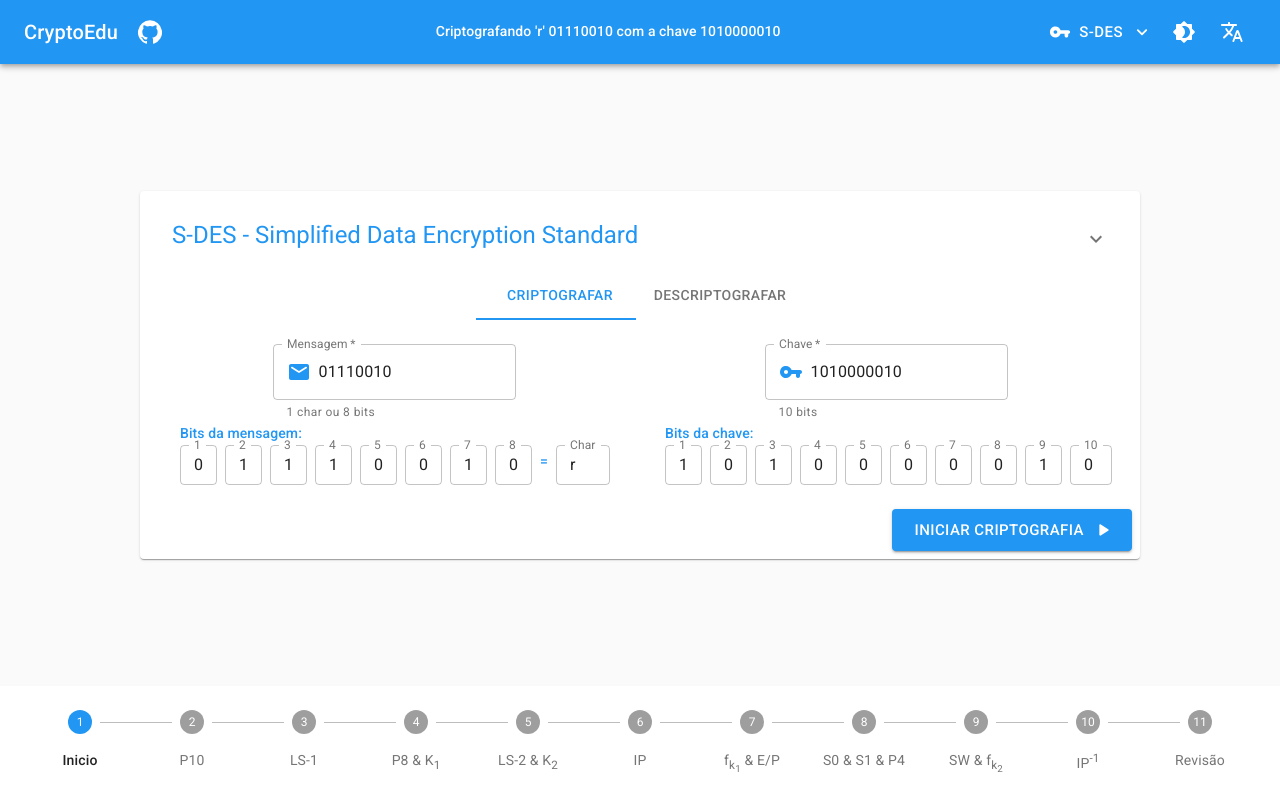
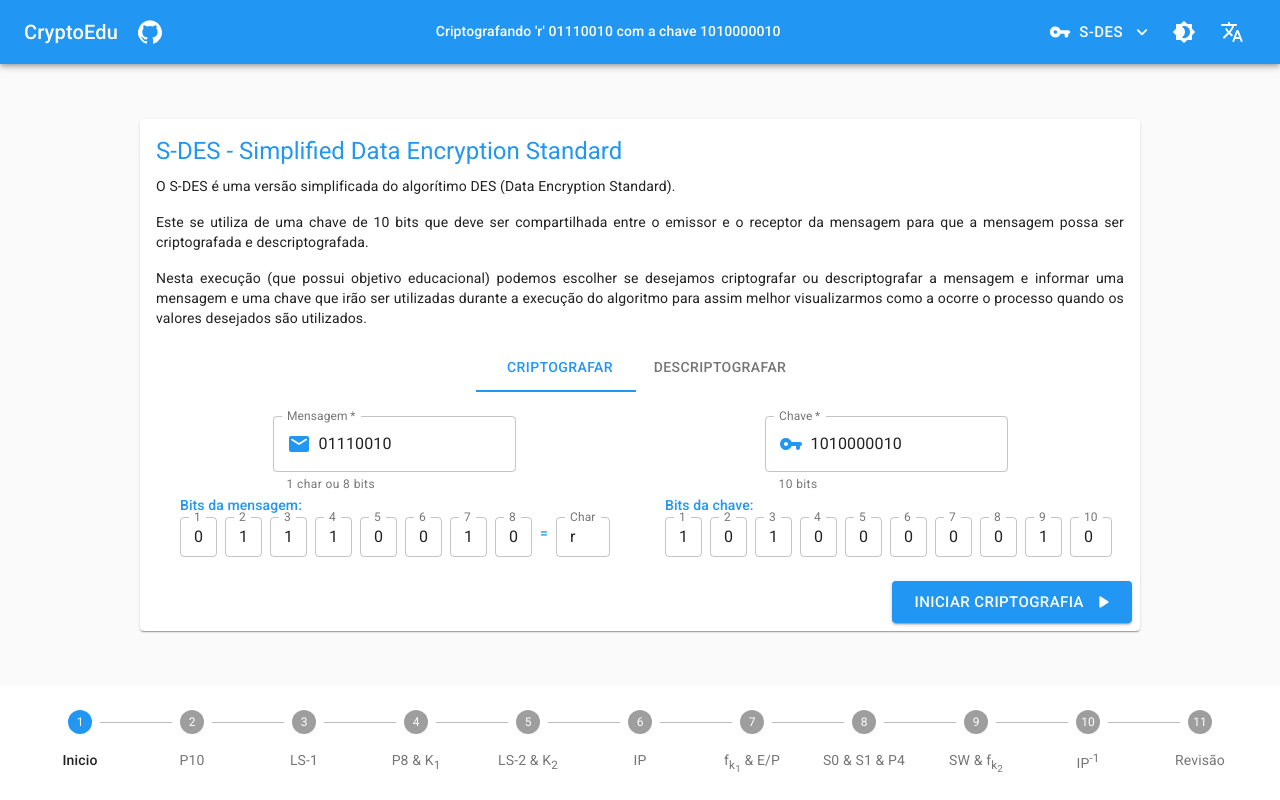
Before and after one commit to TanielianVB/CryptoEdu, a React (Create React App) app in the folder cryptoedu-app/: page / in a window 1280 px wide. Built offline with nearby package versions, Linux system fonts and the light colour scheme.

Commit message:
Removed Accordion for now

```diff
--- a/cryptoedu-app/src/pages/Steps/P10Step.tsx
+++ b/cryptoedu-app/src/pages/Steps/P10Step.tsx
@@ -1,11 +1,5 @@
 import React from "react";
-import {
-  Accordion,
-  AccordionDetails,
-  AccordionSummary,
-  Grid,
-} from "@material-ui/core";
-import ExpandMoreIcon from "@material-ui/icons/ExpandMore";
+import { Grid } from "@material-ui/core";
 import SDES from "../../utils/SDES";
 import StepContentTitle from "../../components/StepContentTitle/StepContentTitle";
 import ExplanationText from "../../components/ExplanationText/ExplanationText";
@@ -22,21 +16,15 @@ function P10Step(props: P10StepProps) {
 
   return (
     <>
-      <Accordion square elevation={0}>
-        <AccordionSummary expandIcon={<ExpandMoreIcon />}>
       <StepContentTitle>P10 - Permutação de 10 bits</StepContentTitle>
-        </AccordionSummary>
-        <AccordionDetails>
-          <div>
       <ExplanationText>
-              São geradas a partir da chave criptográfica de 10 bits provida no
-              passo anterior duas chaves de 8 bits que serão utilizadas em
-              momentos específicos durante o processo de criptografia e
-              descriptografia.
+        São geradas a partir da chave criptográfica de 10 bits provida no passo
+        anterior duas chaves de 8 bits que serão utilizadas em momentos
+        específicos durante o processo de criptografia e descriptografia.
       </ExplanationText>
       <ExplanationText>
-              O primeiro passo para a obtenção dessas chaves é a permutação da
-              chave criptográfica de 10 bits recebida.
+        O primeiro passo para a obtenção dessas chaves é a permutação da chave
+        criptográfica de 10 bits recebida.
         <br />A permutação ocorrerá através da aplicação de uma função de
         permutação. A função de permutação P10 é definida por:
       </ExplanationText>
@@ -47,23 +35,20 @@ function P10Step(props: P10StepProps) {
       </Grid>
       <ExplanationText>
         Pode parecer complicado mas a permutação nada mais é do que uma
-              reorganiação dos bits presentes na chave passada por parâmetro
-              para a função. A função acima deve ser interpretada da seguinte
-              forma: P10 recebe por parâmetro 10 bits K ordenados das posições 1
-              à 10 e estes serão então reordenados na seguinte ordem:
+        reorganiação dos bits presentes na chave passada por parâmetro para a
+        função. A função acima deve ser interpretada da seguinte forma: P10
+        recebe por parâmetro 10 bits K ordenados das posições 1 à 10 e estes
+        serão então reordenados na seguinte ordem:
       </ExplanationText>
       <BitsField label="P10:" bits={SDES.getP10Positions()} />
       <ExplanationText>
-              Lê-se: Na 1ª posição agora ficará o bit que estava na 3ª posição,
-              na 2ª posição ficará o bit que estava na 5ª posição, na 3ª posição
-              ficará o bit que estava na 2ª posição, e assim consecutivamente...
+        Lê-se: Na 1ª posição agora ficará o bit que estava na 3ª posição, na 2ª
+        posição ficará o bit que estava na 5ª posição, na 3ª posição ficará o
+        bit que estava na 2ª posição, e assim consecutivamente...
       </ExplanationText>
       <ExplanationText>
         Sendo assim, aplicando a função P10 sobre a chave temos:
       </ExplanationText>
-          </div>
-        </AccordionDetails>
-      </Accordion>
       <BitsField label="Chave:" bits={keyBits} paragraphMargin={false} />
       <BitsField
         label="P10:"
--- a/cryptoedu-app/src/pages/app/App.tsx
+++ b/cryptoedu-app/src/pages/app/App.tsx
@@ -1,9 +1,6 @@
 import React, { useEffect, useState } from "react";
 import { createStyles, makeStyles, Theme } from "@material-ui/core/styles";
 import {
-  Accordion,
-  AccordionDetails,
-  AccordionSummary,
   Box,
   Button,
   Card,
@@ -19,7 +16,6 @@ import {
   TextField,
   Typography,
 } from "@material-ui/core";
-import ExpandMoreIcon from "@material-ui/icons/ExpandMore";
 import EmailRoundedIcon from "@material-ui/icons/EmailRounded";
 import VpnKeyRoundedIcon from "@material-ui/icons/VpnKeyRounded";
 import PlayArrowRoundedIcon from "@material-ui/icons/PlayArrowRounded";
@@ -174,35 +170,26 @@ function App() {
         return (
           <Card className={classes.card}>
             <CardContent>
-              <Accordion square elevation={0}>
-                <AccordionSummary expandIcon={<ExpandMoreIcon />}>
               <StepContentTitle>
                 S-DES - Simplified Data Encryption Standard
               </StepContentTitle>
-                </AccordionSummary>
-                <AccordionDetails>
-                  <div>
               <ExplanationText>
                 O S-DES é uma versão simplificada do algorítimo DES (Data
                 Encryption Standard).
               </ExplanationText>
               <ExplanationText>
                 Este se utiliza de uma chave de 10 bits que deve ser
-                      compartilhada entre o emissor e o receptor da mensagem
-                      para que a mensagem possa ser criptografada e
-                      descriptografada.
+                compartilhada entre o emissor e o receptor da mensagem para que
+                a mensagem possa ser criptografada e descriptografada.
               </ExplanationText>
               <ExplanationText>
                 Nesta execução (que possui objetivo educacional) podemos
-                      escolher se desejamos criptografar ou descriptografar a
-                      mensagem e informar uma mensagem e uma chave que irão ser
-                      utilizadas durante a execução do algoritmo para assim
-                      melhor visualizarmos como a ocorre o processo quando os
-                      valores desejados são utilizados.
+                escolher se desejamos criptografar ou descriptografar a mensagem
+                e informar uma mensagem e uma chave que irão ser utilizadas
+                durante a execução do algoritmo para assim melhor visualizarmos
+                como a ocorre o processo quando os valores desejados são
+                utilizados.
               </ExplanationText>
-                  </div>
-                </AccordionDetails>
-              </Accordion>
               <Tabs
                 indicatorColor="primary"
                 textColor="primary"
```
Lines whose indentation alone changed are shown as unchanged.
